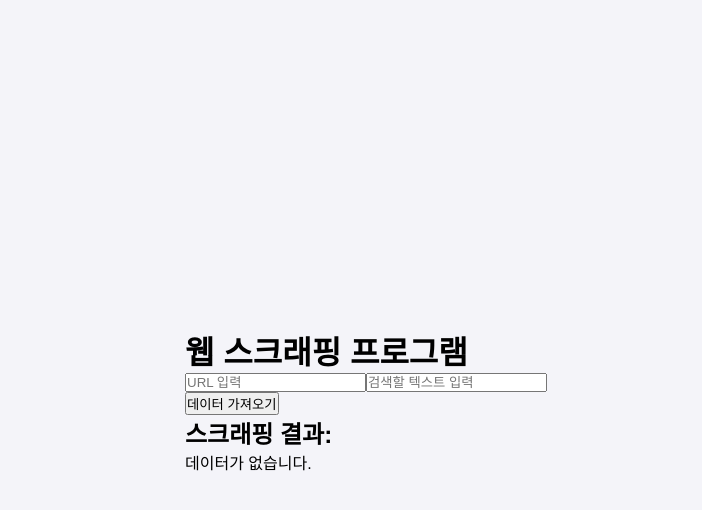
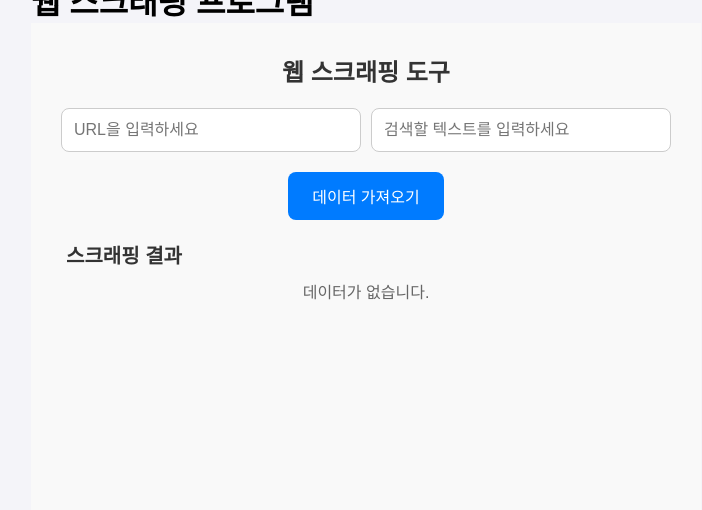
Before and after one commit to pung8146/my-web-scraper, a React (Vite) app: page / in a window 1280 px wide. Shown: the top 510 px of the page, without its empty margins (274-976 px from the left). Built offline with nearby package versions, Linux system fonts and the light colour scheme.

Commit message:
Cors 패키지 중복제거, 스크래핑 UI수정

```diff
--- a/package.json
+++ b/package.json
@@ -12,7 +12,6 @@
   "dependencies": {
     "axios": "^1.7.7",
     "cheerio": "^1.0.0",
-    "cors": "^2.8.5",
     "cors": "^2.8.5",
     "express": "^4.21.0",
     "puppeteer": "^23.6.0",
--- a/src/components/ScraperUi.css
+++ b/src/components/ScraperUi.css
@@ -3,52 +3,91 @@
   display: flex;
   flex-direction: column;
   align-items: center;
-  padding: 20px;
+  padding: 30px;
+  background-color: #f9f9f9;
+  font-family: Arial, sans-serif;
+  min-height: 100vh;
+  box-sizing: border-box;
+}
+
+.title {
+  font-size: 24px;
+  margin-bottom: 20px;
+  color: #333;
 }
 
 .input-container {
   display: flex;
+  flex-wrap: wrap;
   justify-content: center;
   margin-bottom: 20px;
+  gap: 10px;
 }
 
 input {
-  padding: 10px;
+  padding: 12px;
   font-size: 16px;
   width: 300px;
-  margin-right: 10px;
   border: 1px solid #ccc;
-  border-radius: 4px;
+  border-radius: 8px;
+  outline: none;
+  transition: border-color 0.3s ease;
+}
+
+input:focus {
+  border-color: #007bff;
 }
 
 button {
-  padding: 10px 20px;
+  padding: 12px 24px;
   font-size: 16px;
   background-color: #007bff;
   color: white;
   border: none;
-  border-radius: 4px;
+  border-radius: 8px;
   cursor: pointer;
+  transition: background-color 0.3s ease;
 }
 
 button:hover {
   background-color: #0056b3;
 }
 
+button:disabled {
+  background-color: #ccc;
+  cursor: not-allowed;
+}
+
 .results-container {
   width: 100%;
   max-width: 600px;
+  margin-top: 20px;
+}
+
+.results-container h2 {
+  font-size: 20px;
+  color: #333;
+  margin-bottom: 10px;
 }
 
 ul {
   list-style-type: none;
   padding: 0;
+  margin: 0;
 }
 
 li {
-  background-color: #f8f9fa;
-  padding: 10px;
+  background-color: #ffffff;
+  padding: 15px;
   margin-bottom: 10px;
-  border-radius: 4px;
+  border-radius: 8px;
   border: 1px solid #ddd;
+  box-shadow: 0px 2px 4px rgba(0, 0, 0, 0.1);
 }
+
+.no-data {
+  font-size: 16px;
+  color: #666;
+  text-align: center;
+  margin-top: 10px;
+}
--- a/src/components/ScraperUi.jsx
+++ b/src/components/ScraperUi.jsx
@@ -1,6 +1,7 @@
 // src/components/ScraperUi.jsx
 import React, { useState } from "react";
 import axios from "axios";
+import "./ScraperUI.css";
 
 function ScraperUi() {
   const [url, setUrl] = useState("");
@@ -29,17 +30,18 @@ function ScraperUi() {
   };
 
   return (
-    <div>
-      <div>
+    <div className="scraper-container">
+      <h1 className="title">웹 스크래핑 도구</h1>
+      <div className="input-container">
         <input
           type="text"
-          placeholder="URL 입력"
+          placeholder="URL을 입력하세요"
           value={url}
           onChange={(e) => setUrl(e.target.value)}
         />
         <input
           type="text"
-          placeholder="검색할 텍스트 입력"
+          placeholder="검색할 텍스트를 입력하세요"
           value={query}
           onChange={(e) => setQuery(e.target.value)}
         />
@@ -47,8 +49,8 @@ function ScraperUi() {
       <button onClick={handleScrape} disabled={loading}>
         {loading ? "스크래핑 중..." : "데이터 가져오기"}
       </button>
-      <div>
-        <h2>스크래핑 결과:</h2>
+      <div className="results-container">
+        <h2>스크래핑 결과</h2>
         {data.length > 0 ? (
           <ul>
             {data.map((item, index) => (
@@ -56,7 +58,7 @@ function ScraperUi() {
             ))}
           </ul>
         ) : (
-          <p>데이터가 없습니다.</p>
+          <p className="no-data">데이터가 없습니다.</p>
         )}
       </div>
     </div>
```
